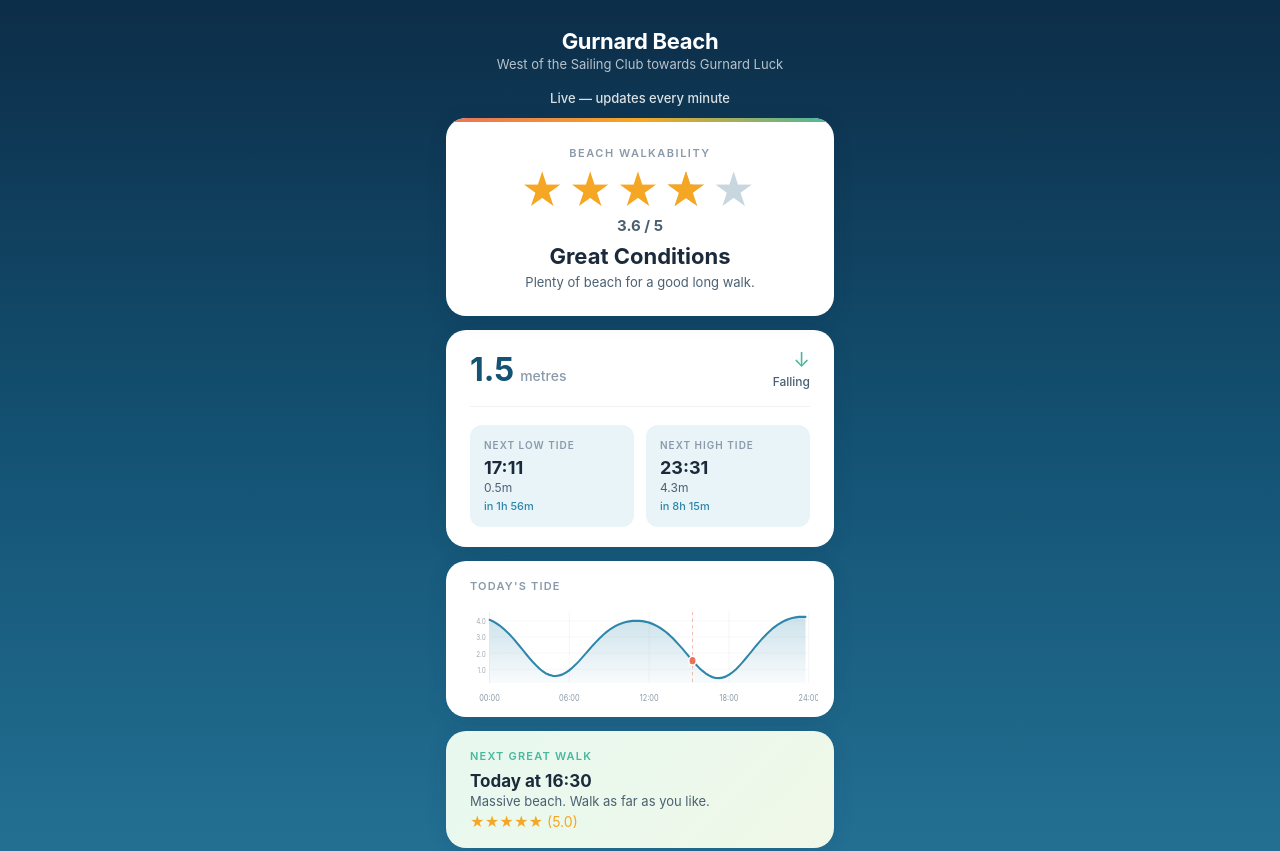
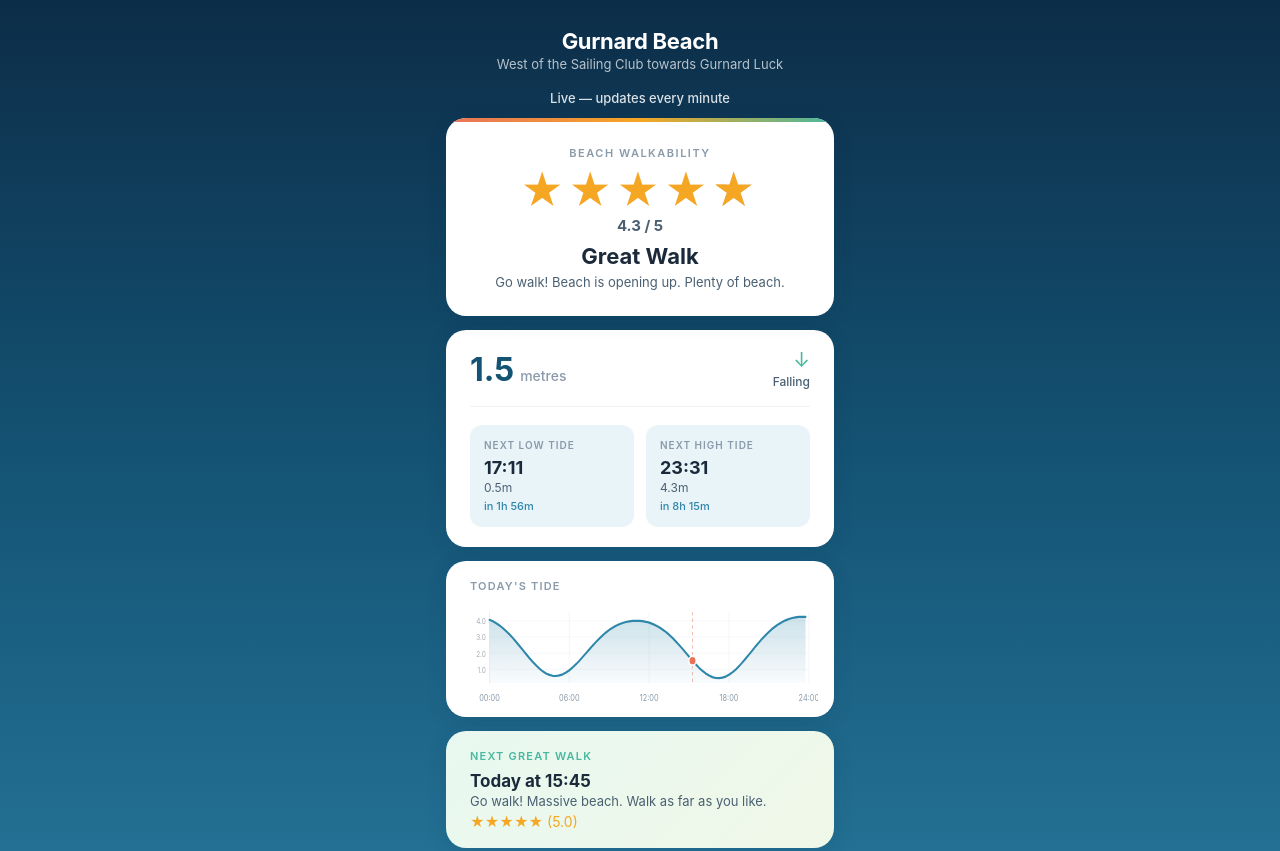
Before and after one commit to winehusband/gurnard-beach-walk, a plain HTML site: page index.html in a window 1280 px wide. Shown: the top 851 px of the page. Drawn offline with Linux system fonts and the light colour scheme.

Commit message:
Replace linear rating curve with step-change threshold model
The old linear model ignored the key physical feature: an inlet/headland
at ~2.15m that determines whether the full beach walk is accessible.

New model has two zones:
- UPPER (inlet blocked, 3.8m→2.15m): power curve 0→2.5 stars
  Beach appears rapidly near HW, so exponent 0.17 matches real exposure
- LOWER (inlet open, 2.15m→1.2m): linear 3→5 stars
  Step jump at the threshold reflects walk transforming from limited to full

Verdict text is now direction-aware (rising vs falling tide) for safety:
- Inlet just open + rising tide → warns "Inlet closing soon, stay this side"
- Below inlet + falling → "Wait a bit, beach opening up"

Verified against all calibration points:
- Tue 14 Apr 14:45 (1.203m) → 4.99 stars ✓
- Wed 16 Apr 12:47 (3.717m) → 1.50 stars ✓
- Thu 17 Apr 15:26 (2.337m) → 2.45 stars ✓
- Thu 17 Apr 15:40 (2.111m) → 3.08 stars ✓

Co-Authored-By: Claude Sonnet 4.6 <noreply@anthropic.com>

```diff
--- a/index.html
+++ b/index.html
@@ -560,29 +560,71 @@ const TIDE = (() => {
 // STAR RATING ENGINE
 // =========================================
 const RATING = (() => {
-  // Calibrated from Hamish's observations:
-  // 5 stars: ~0.6m (massive beach, very long walk)
-  // 1.5 stars: ~3.0m (3-5m of beach, can't walk far)
-  // 0 stars: ~4.0m+ (no beach at all)
-  const HIGH_CUTOFF = 3.95;  // 0 stars at this height and above
-  const LOW_CUTOFF = 0.60;   // 5 stars at this height and below
+  // Step-change threshold model — calibrated from Hamish's observations (April 2026):
+  //   3.717m (Wed 16 Apr 12:47 BST) → 1.5 stars: only 3-5m of beach
+  //   2.337m (Thu 17 Apr 15:26 BST) → 2.5 stars: can't get past headland
+  //   2.111m (Thu 17 Apr 15:40 BST) → 3.0 stars: inlet just passable (step here)
+  //   1.203m (Tue 14 Apr 14:45 BST) → 5.0 stars: perfect walk
+  //
+  // Two zones separated by a step at the inlet threshold:
+  //   UPPER zone (inlet blocked): power curve 0→2.5 stars, HIGH→INLET
+  //     Beach appears very rapidly near HW on a gentle slope, so a power
+  //     curve (exponent 0.17) is used rather than linear to match observed
+  //     fast beach exposure. At 3.717m (just 83mm below no-beach cutoff)
+  //     you already get 1.5 stars — linear would give only 0.1 stars.
+  //   LOWER zone (inlet clear): linear 3→5 stars, INLET→LOW
+  //     Step of 0.5 stars at the inlet threshold reflects the walk
+  //     transforming from "limited" to "full beach access."
+
+  const HIGH  = 3.8;   // 0 stars above — no beach
+  const INLET = 2.15;  // inlet threshold — step jump from ~2.5 → 3.0 stars
+  const LOW   = 1.2;   // 5 stars below — perfect conditions
 
   function stars(height) {
-    if (height >= HIGH_CUTOFF) return 0;
-    if (height <= LOW_CUTOFF) return 5;
-    return 5 * (HIGH_CUTOFF - height) / (HIGH_CUTOFF - LOW_CUTOFF);
+    if (height >= HIGH) return 0;
+    if (height <= LOW)  return 5;
+    if (height > INLET) {
+      // Short beach zone: rapid beach exposure near HW
+      const x = (HIGH - height) / (HIGH - INLET);
+      return 2.5 * Math.pow(x, 0.17);
+    } else {
+      // Full walk zone: linear 3 → 5
+      return 3 + 2 * (INLET - height) / (INLET - LOW);
+    }
   }
 
-  function verdict(s) {
-    if (s >= 4.5) return { text: 'Perfect Walk!', desc: 'Massive beach. Walk as far as you like.' };
-    if (s >= 3.5) return { text: 'Great Conditions', desc: 'Plenty of beach for a good long walk.' };
-    if (s >= 2.5) return { text: 'Worth a Visit', desc: 'Decent amount of beach to enjoy.' };
-    if (s >= 1.5) return { text: 'Limited Beach', desc: 'Some beach accessible but can\'t walk far.' };
-    if (s >= 0.5) return { text: 'Not Much Beach', desc: 'Very narrow strip. Might get your feet wet.' };
-    return { text: 'No Beach', desc: 'Tide is too high. Water right up to the wall.' };
+  // verdict(s, isRising) — direction-aware safety messaging
+  function verdict(s, isRising) {
+    if (s === 0) {
+      return {
+        text: 'No Beach',
+        desc: isRising ? 'Tide rising. No beach.' : 'Tide falling — beach will appear soon.'
+      };
+    }
+    if (s < 3.0) {
+      // Short beach, inlet blocked
+      if (isRising) return { text: 'Beach Closing', desc: 'Not worth it — beach is shrinking.' };
+      return { text: 'Short Beach Only', desc: 'Wait a bit — beach is opening up. Inlet still blocked.' };
+    }
+    // s >= 3.0: inlet open
+    if (s < 3.5) {
+      // Inlet just barely open — most critical zone
+      if (isRising) return {
+        text: 'Inlet Closing Soon',
+        desc: 'Short walk only — inlet closing soon. Stay this side of the headland.'
+      };
+      return { text: 'Inlet Just Open', desc: 'Go walk! Inlet just passable. Beach opening up.' };
+    }
+    if (s < 4.5) {
+      if (isRising) return { text: 'Great Walk — Tide Coming In', desc: 'Go walk! Good conditions now.' };
+      return { text: 'Great Walk', desc: 'Go walk! Beach is opening up. Plenty of beach.' };
+    }
+    // s >= 4.5
+    if (isRising) return { text: 'Perfect Walk!', desc: 'Go walk! Massive beach right now.' };
+    return { text: 'Perfect Walk!', desc: 'Go walk! Massive beach. Walk as far as you like.' };
   }
 
-  return { stars, verdict };
+  return { stars, verdict, INLET };
 })();
 
 
@@ -740,14 +782,14 @@ function renderTideCurve(viewDate) {
   container.innerHTML = svg;
 }
 
-function LOW_CUTOFF() { return 0.60; }
-function HIGH_CUTOFF() { return 3.95; }
+function LOW_CUTOFF() { return 1.2; }
+function HIGH_CUTOFF() { return 3.8; }
 
 function update(date) {
   const h = TIDE.height(date);
   const r = TIDE.rate(date);
   const s = RATING.stars(h);
-  const v = RATING.verdict(s);
+  const v = RATING.verdict(s, r > 0.05);
 
   // Rating
   document.getElementById('starsDisplay').innerHTML = renderStars(s);
```
